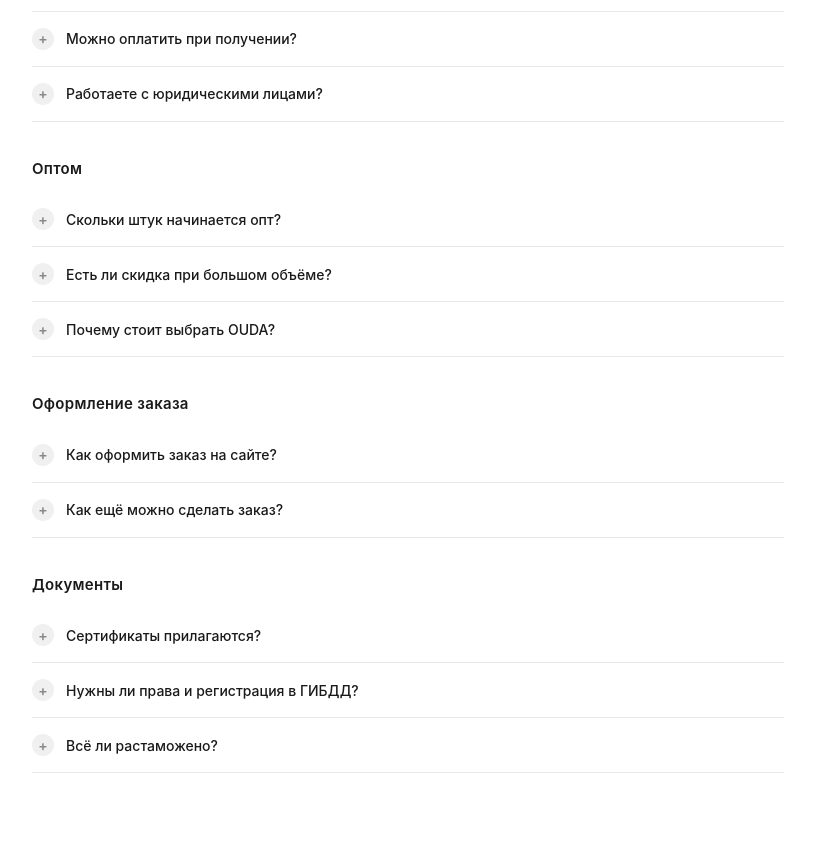
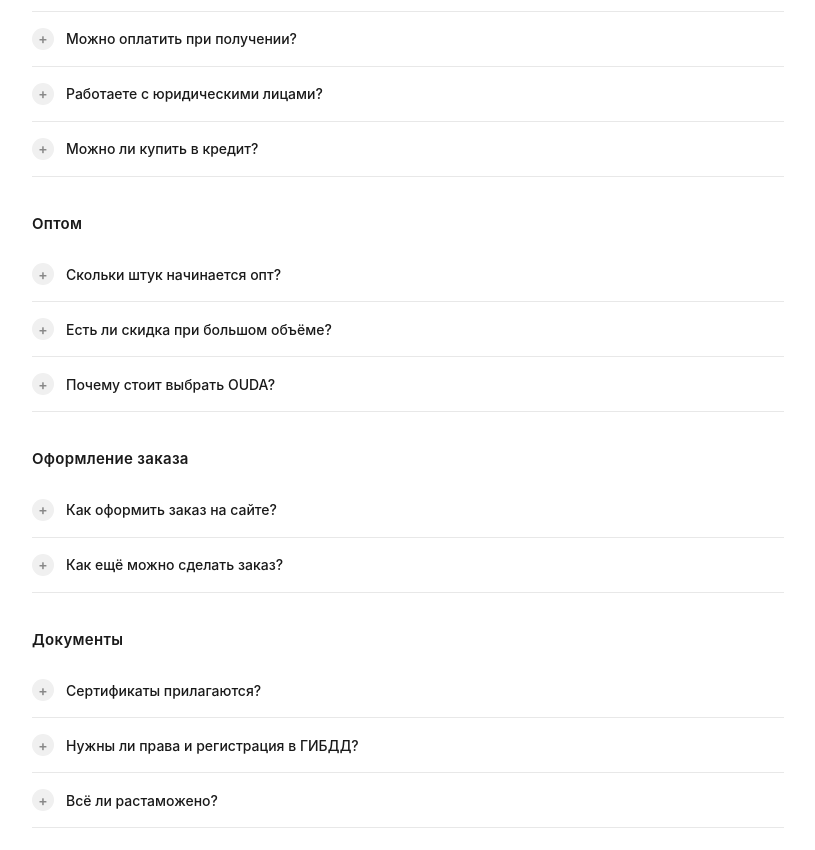
Before and after one commit to galaxymotosochi-creator/ouda, a React (Vite) app: page / in a window 1280 px wide. Shown: the part 1340-2190 px from the top of the page, without its empty margins (232-1047 px from the left). Built offline with nearby package versions, Linux system fonts and the light colour scheme; no server answers.

Commit message:
FAQ Оплата: добавлен вопрос про кредит

```diff
--- a/src/components/FAQ.jsx
+++ b/src/components/FAQ.jsx
@@ -25,6 +25,7 @@ export default function FAQ() {
         { q: t('faqQ5'), a: t('faqA5') },
         { q: t('faqQ6'), a: t('faqA6') },
         { q: t('faqQ7'), a: t('faqA7') },
+        { q: t('faqQ16'), a: t('faqA16') },
       ]
     },
     {
--- a/src/i18n.jsx
+++ b/src/i18n.jsx
@@ -57,6 +57,8 @@ const translations = {
     faqA6: 'К сожалению, нет. Транспортные компании не предоставляют услугу наложенного платежа, поэтому оплатить скутер при получении нельзя.',
     faqQ7: 'Работаете с юридическими лицами?',
     faqA7: 'Да. Для оплаты от юрлица, пожалуйста, свяжитесь с нами дополнительно — подготовим счёт и все документы.',
+    faqQ16: 'Можно ли купить в кредит?',
+    faqA16: 'Да, можно! У нас более 50 банков партнёров. Поможем оформить кредит или рассрочку. Обязательное условие — отсутствие долгов по кредитам, приставам, паспорт РФ. Дополнительную информацию уточняйте у менеджера.',
     faqQ8: 'Скольки штук начинается опт?',
     faqA8: 'Мелкий опт — от 2 штук, розница — от 1 штуки.',
     faqQ9: 'Есть ли скидка при большом объёме?',
@@ -279,6 +281,8 @@ const translations = {
     faqA6: '很抱歉不能。物流公司不提供货到付款服务。',
     faqQ7: '和法人合作吗？',
     faqA7: '是的。法人付款请联系我们，我们会准备发票和所有文件。',
+    faqQ16: '可以分期付款吗？',
+    faqA16: '可以！我们有50多家合作银行。我们将帮助您办理贷款或分期付款。必要条件：无贷款逾期、无法警债务、俄罗斯联邦护照。更多信息请咨询经理。',
     faqQ8: '批发从多少台起？',
     faqA8: '小批量批发从 2 台起，零售从 1 台起。',
     faqQ9: '大批量有折扣吗？',
```
